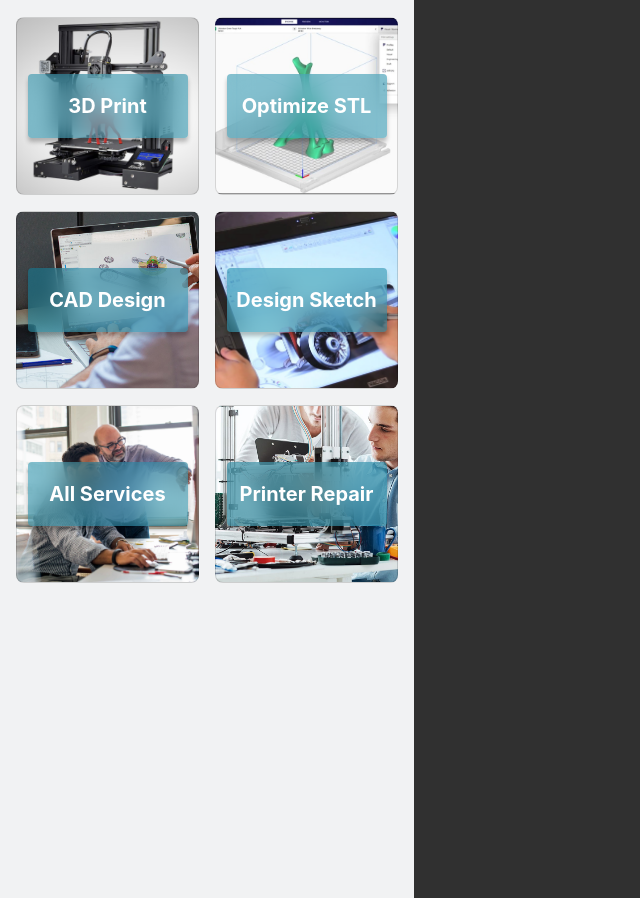
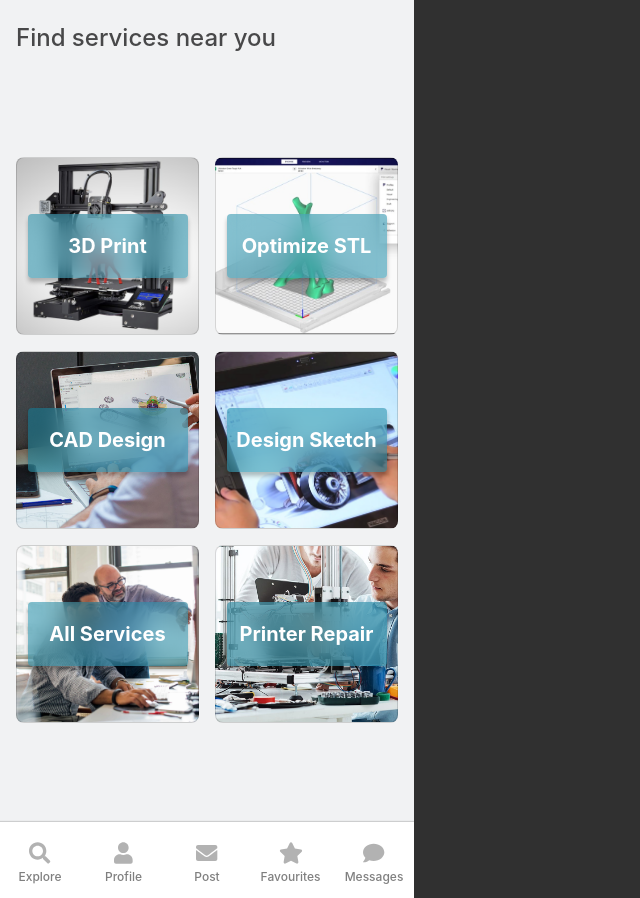
Before and after one commit to Daniel-HarrisNL/printnet, a React (Create React App) app: page / in a window 1280 px wide. Shown: the whole page, without its empty margins (0-640 px from the left). Built offline with nearby package versions, Linux system fonts and the light colour scheme.

Commit message:
Option bar added

```diff
--- a/package.json
+++ b/package.json
@@ -4,6 +4,7 @@
   "private": true,
   "dependencies": {
     "@fortawesome/fontawesome-svg-core": "^1.2.35",
+    "@fortawesome/free-regular-svg-icons": "^5.15.3",
     "@fortawesome/free-solid-svg-icons": "^5.15.3",
     "@fortawesome/react-fontawesome": "^0.1.14",
     "@testing-library/jest-dom": "^5.11.10",
--- a/src/App.css
+++ b/src/App.css
@@ -10,7 +10,20 @@
   position: relative;
   width: 414px;
   height: 898px;
-  overflow-x: scroll;
+  overflow-x: hidden;
 
   background: #F1F2F3;
 }
+
+.explore {
+  width: 382px;
+  height: 42px;
+  font-style: normal;
+  font-weight: 500;
+  font-size: 24px;
+  line-height: 29px;
+  display: flex;
+  align-items: center;
+
+  color: rgba(0, 0, 0, 0.7);
+}
--- a/src/App.js
+++ b/src/App.js
@@ -1,13 +1,15 @@
 import React from 'react';
 import './App.css';
 import ExploreContainer from './assets/containers/ExploreContainer/ExploreContainer'
+import OptionBar from './assets/components/OptionBar/OptionBar'
 
 
 function App() {
   return (
     <div className="App">
-
+      <h1 className="explore">Find services near you</h1>
       <ExploreContainer/>
+      <OptionBar/>
     </div>
   );
 }
--- /dev/null
+++ b/src/assets/components/OptionBar/OptionBar.css
@@ -0,0 +1,14 @@
+.option-bar {
+        /* Auto Layout */
+        display: flex;
+        flex-direction: row;
+        justify-content: space-between;
+        align-items: center;
+        padding: 0px 16px;
+
+        width: 414px;
+
+
+        background: #FFFFFF;
+        box-shadow: 0px -1px 1px rgba(0, 0, 0, 0.15);
+}
--- /dev/null
+++ b/src/assets/components/OptionBar/OptionBar.js
@@ -0,0 +1,17 @@
+import React from 'react'
+import './OptionBar.css'
+import OptionIcon from './OptionIcon/OptionIcon'
+
+function OptionBar() {
+        return (
+                <div className="option-bar">
+                        <OptionIcon iconID="Explore"/>
+                        <OptionIcon iconID="Profile"/>
+                        <OptionIcon iconID="Post"/>
+                        <OptionIcon iconID="Favourites"/>
+                        <OptionIcon iconID="Messages"/>
+                </div>
+        )
+}
+
+export default OptionBar
--- /dev/null
+++ b/src/assets/components/OptionBar/OptionIcon/OptionIcon.css
@@ -0,0 +1,35 @@
+/* Auto Layout */
+.option-button {
+        display: flex;
+        flex-direction: column;
+        justify-content: center;
+        align-items: center;
+        padding: 8px 0px;
+
+        width: 64px;
+        height: 60px;
+
+        background: #FFFFFF;
+        margin: 0px 8px;
+}
+
+.option-icon {
+        /* envelope */
+        width: 32px;
+        height: 32px;
+        color: rgba(0, 0, 0, 0.30);
+        margin: 0px 0px;
+}
+
+.option-text {
+        font-style: normal;
+        font-weight: 500;
+        font-size: 12px;
+        line-height: 15px;
+
+        color: rgba(0, 0, 0, 0.5);
+
+        flex: none;
+        flex-grow: 0;
+        margin: 0px 0px;
+}
--- /dev/null
+++ b/src/assets/components/OptionBar/OptionIcon/OptionIcon.js
@@ -0,0 +1,38 @@
+import React from 'react'
+import './OptionIcon.css'
+import { FontAwesomeIcon } from '@fortawesome/react-fontawesome'
+import { faSearch, faUser, faStar, faComment, faEnvelope } from '@fortawesome/free-solid-svg-icons'
+
+
+function OptionIcon(props) {
+        let faName;
+        switch(props.iconID) {
+                case "Explore":
+                        faName=faSearch;
+                        break;
+                case "Profile":
+                        faName=faUser;
+                        break;
+                case "Post":
+                        faName=faEnvelope;
+                        break;
+                case "Favourites":
+                        faName=faStar;
+                        break;
+                case "Messages":
+                        faName=faComment;
+                        break;
+                default:
+                        faName=faSearch;
+              }
+
+
+        return (
+                <div className="option-button">
+                        <FontAwesomeIcon className="option-icon" icon={faName} size='lg'/>
+                        <p className="option-text">{props.iconID}</p>
+                </div>
+        )
+}
+
+export default OptionIcon
--- a/src/assets/containers/ExploreContainer/ExploreContainer.css
+++ b/src/assets/containers/ExploreContainer/ExploreContainer.css
@@ -15,6 +15,5 @@
 
         /* Inside Auto Layout */
         flex: none;
-        order: 2;
         flex-grow: 0;
 }
```
Also changed, not shown: src/assets/components/Txt/Txt.css (deleted, +0 -30 lines), src/assets/components/Txt/Txt.js (deleted), 1 other file (tests, documents, lock files or other folders).
